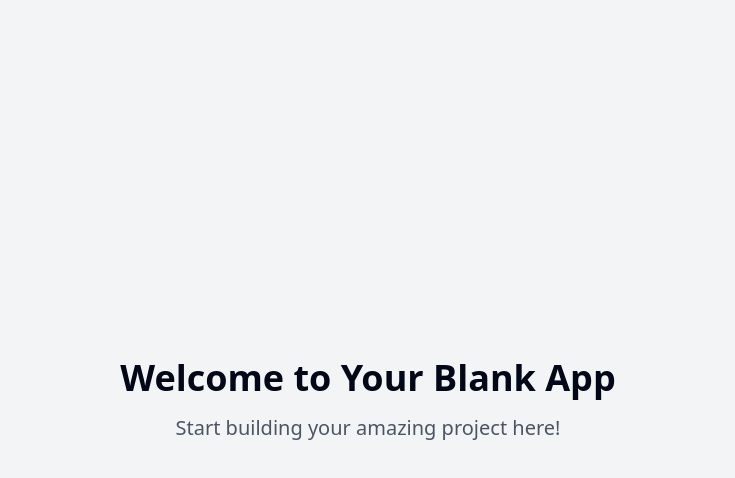
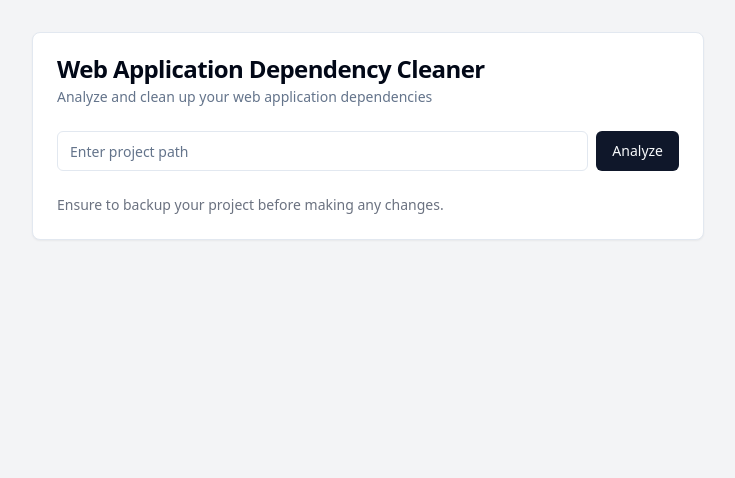
Before and after one commit to GPT-Engineer-App/tidy-dependency-sweeper, a React (Vite) app: page / in a window 1280 px wide. Shown: the top 478 px of the page, without its empty margins (272-1007 px from the left). Built offline with nearby package versions, Linux system fonts and the light colour scheme.

Commit message:
Clean up dependencies
Implement a tool to clean up the web application and ensure all dependencies are properly satisfied.
[skip gpt_engineer]

```diff
--- a/package.json
+++ b/package.json
@@ -39,7 +39,7 @@
     "@radix-ui/react-toggle": "^1.1.0",
     "@radix-ui/react-toggle-group": "^1.1.0",
     "@radix-ui/react-tooltip": "^1.1.0",
-    "@tanstack/react-query": "^5.48.0",
+    "@tanstack/react-query": "^5.51.21",
     "class-variance-authority": "^0.7.0",
     "clsx": "^2.1.0",
     "cmdk": "^1.0.0",
--- a/src/pages/Index.jsx
+++ b/src/pages/Index.jsx
@@ -1,14 +1,88 @@
-// Update this page (the content is just a fallback if you fail to update the page)
+import { useState } from 'react';
+import { Button } from "@/components/ui/button"
+import { Input } from "@/components/ui/input"
+import { Card, CardContent, CardDescription, CardFooter, CardHeader, CardTitle } from "@/components/ui/card"
+import { Trash2, RefreshCw, CheckCircle } from "lucide-react"
 
 const Index = () => {
+  const [projectPath, setProjectPath] = useState('');
+  const [analysisResult, setAnalysisResult] = useState(null);
+
+  const analyzeProject = () => {
+    // Simulating project analysis
+    setAnalysisResult({
+      unusedDependencies: ['lodash', 'moment'],
+      outdatedDependencies: ['react', 'react-dom'],
+      missingDependencies: ['axios'],
+    });
+  };
+
   return (
-    <div className="min-h-screen flex items-center justify-center bg-gray-100">
-      <div className="text-center">
-        <h1 className="text-4xl font-bold mb-4">Welcome to Your Blank App</h1>
-        <p className="text-xl text-gray-600">Start building your amazing project here!</p>
-      </div>
+    <div className="min-h-screen p-8 bg-gray-100">
+      <Card className="max-w-2xl mx-auto">
+        <CardHeader>
+          <CardTitle>Web Application Dependency Cleaner</CardTitle>
+          <CardDescription>Analyze and clean up your web application dependencies</CardDescription>
+        </CardHeader>
+        <CardContent>
+          <div className="space-y-4">
+            <div className="flex space-x-2">
+              <Input
+                placeholder="Enter project path"
+                value={projectPath}
+                onChange={(e) => setProjectPath(e.target.value)}
+              />
+              <Button onClick={analyzeProject}>Analyze</Button>
+            </div>
+            {analysisResult && (
+              <div className="space-y-4">
+                <DependencyList
+                  title="Unused Dependencies"
+                  items={analysisResult.unusedDependencies}
+                  icon={<Trash2 className="h-4 w-4" />}
+                  action="Remove"
+                />
+                <DependencyList
+                  title="Outdated Dependencies"
+                  items={analysisResult.outdatedDependencies}
+                  icon={<RefreshCw className="h-4 w-4" />}
+                  action="Update"
+                />
+                <DependencyList
+                  title="Missing Dependencies"
+                  items={analysisResult.missingDependencies}
+                  icon={<CheckCircle className="h-4 w-4" />}
+                  action="Install"
+                />
+              </div>
+            )}
+          </div>
+        </CardContent>
+        <CardFooter>
+          <p className="text-sm text-gray-500">
+            Ensure to backup your project before making any changes.
+          </p>
+        </CardFooter>
+      </Card>
     </div>
   );
 };
 
+const DependencyList = ({ title, items, icon, action }) => (
+  <div>
+    <h3 className="font-semibold mb-2">{title}</h3>
+    <ul className="space-y-2">
+      {items.map((item, index) => (
+        <li key={index} className="flex items-center justify-between bg-white p-2 rounded-md">
+          <span>{item}</span>
+          <Button variant="outline" size="sm">
+            {icon}
+            <span className="ml-2">{action}</span>
+          </Button>
+        </li>
+      ))}
+    </ul>
+  </div>
+);
+
 export default Index;
```
Also changed, not shown: 1 other file (tests, documents, lock files or other folders).
